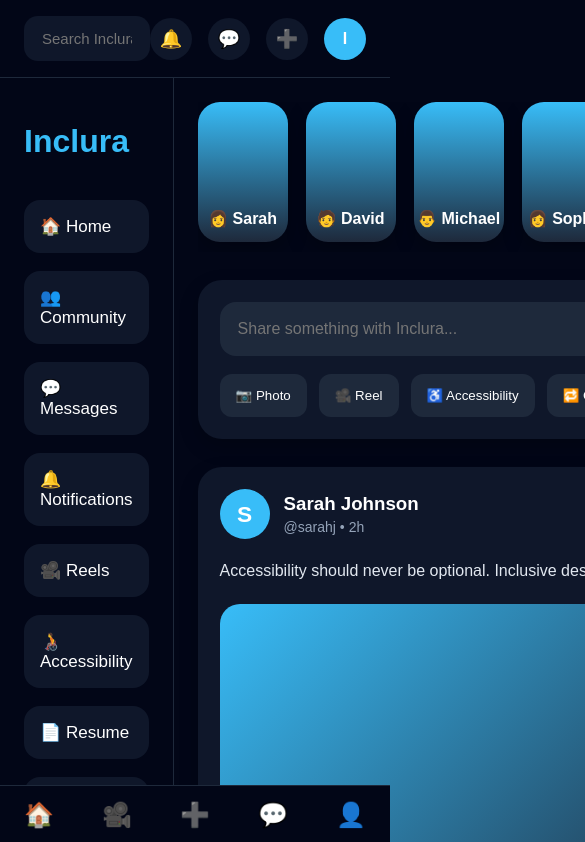
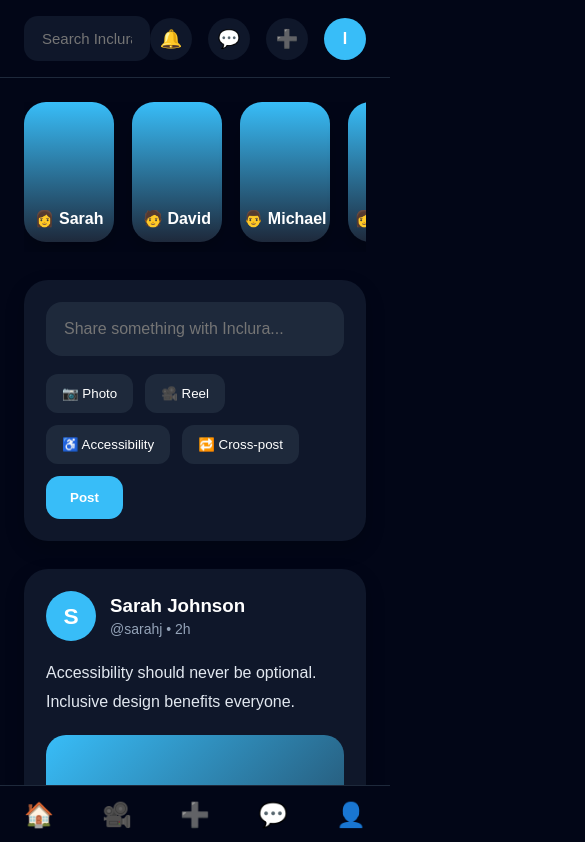
Before and after one commit to inclurah-png/inclura-web, a React (Vite) app: page /dashboard in a window 390 px wide. Shown: the top 842 px of the page, 585 px wide, since content can reach past the window. Built offline with nearby package versions, Linux system fonts and the light colour scheme.

Commit message:
Update Dashboard.jsx

```diff
--- a/src/pages/Dashboard.jsx
+++ b/src/pages/Dashboard.jsx
@@ -5,30 +5,59 @@ import Feed from "../components/Feed";
 import Rightbar from "../components/Rightbar";
 
 function Dashboard() {
-
   return (
     <div
       style={{
         background: "#020617",
         minHeight: "100vh",
         color: "white",
+        paddingBottom: "90px",
       }}
     >
       <Topbar />
 
+      {/* Main Layout */}
       <div
         style={{
           display: "flex",
+          width: "100%",
+        }}
+      >
+        {/* Desktop Sidebar */}
+        <div
+          className="desktop-sidebar"
+          style={{
+            display: window.innerWidth > 900 ? "block" : "none",
           }}
         >
           <Sidebar />
+        </div>
+
+        {/* Feed */}
+        <div
+          style={{
+            flex: 1,
+            width: "100%",
+          }}
+        >
           <Feed />
+        </div>
+
+        {/* Desktop Rightbar */}
+        <div
+          className="desktop-rightbar"
+          style={{
+            display: window.innerWidth > 1100 ? "block" : "none",
+          }}
+        >
           <Rightbar />
         </div>
+      </div>
+
+      {/* Mobile Navigation */}
       <MobileNav />
     </div>
   );
-
 }
 
 export default Dashboard;
```
Lines whose indentation alone changed are shown as unchanged.
